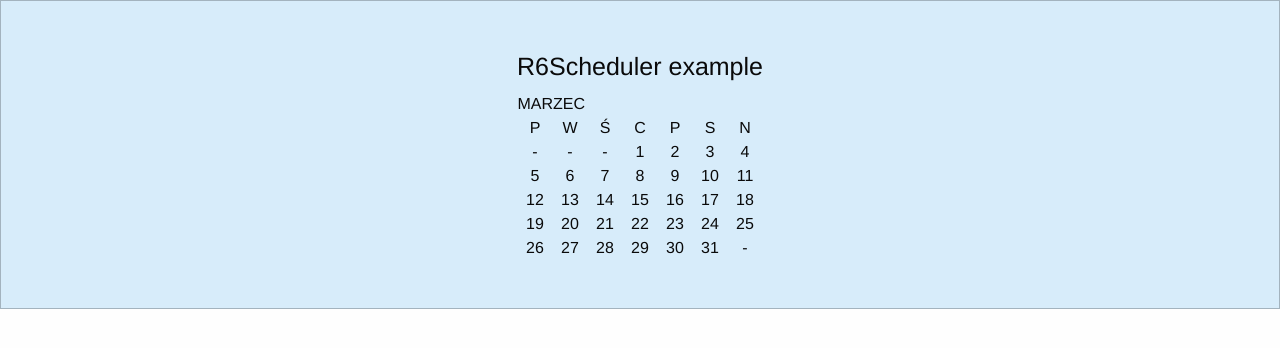
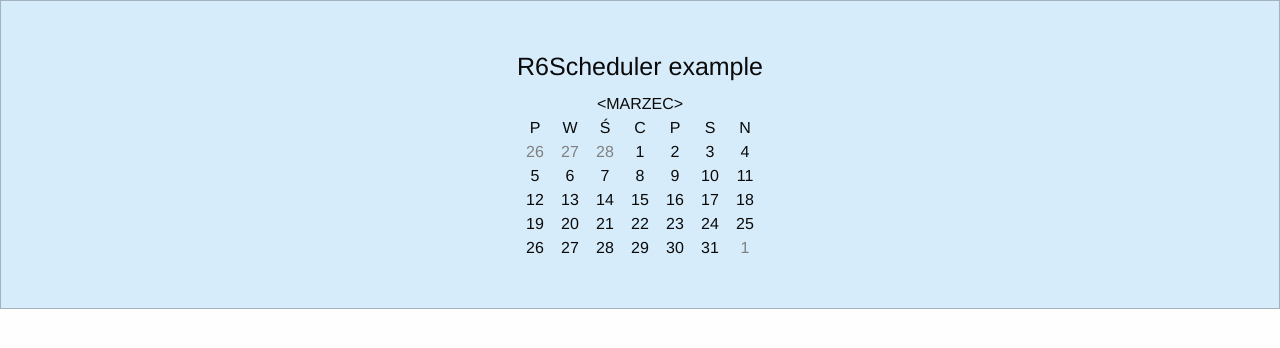
Before and after one commit to arolonger/R6-Scheduler, a website built with webpack: page demo/index.html in a window 1280 px wide. Built offline with nearby package versions, Linux system fonts and the light colour scheme.

Commit message:
filling gaps by parameter, prev/next control

```diff
--- a/demo/index.html
+++ b/demo/index.html
@@ -12,11 +12,24 @@
         width: 245px;
         margin: 0 auto;
     }
+    .r6-month-name {
+        text-align: center;
+    }
+    .r6-prev-month:before {
+        content: "<";
+    }
+    .r6-next-month:before {
+        content: ">";
+    }
     .r6-cell,
     .r6-day {
         display: inline-block;
         width: calc(100%/7);
         text-align: center;
+    }
+    .r6-day.r6-empty-day,
+    .r6-day.r6-different-month-day {
+        color: gray;
     }
     </style>
 </head>
@@ -39,7 +52,8 @@
     <script>
     new R6Scheduler.init({
         container: document.querySelector(".r6-scheduler"),
-        currentDate: new Date
+        initialDate: new Date,
+        fillGaps: true
     });
     </script>
 
--- a/src/R6Scheduler.ts
+++ b/src/R6Scheduler.ts
@@ -1,8 +1,24 @@
-import helpers from "../src/helpers/helpers";
+// import helpers from "../src/helpers/helpers";
+
+// import {isTuesday, isWednesday, isThursday, isFriday, isSaturday, isSunday, getDaysInMonth} from 'date-fns/esm';
+
+import * as isMonday from "date-fns/isMonday";
+import * as isTuesday from "date-fns/isTuesday";
+import * as isWednesday from "date-fns/isWednesday";
+import * as isThursday from "date-fns/isThursday";
+import * as isFriday from "date-fns/isFriday";
+import * as isSaturday from "date-fns/isSaturday";
+import * as isSunday from "date-fns/isSunday";
+import * as getDaysInMonth from "date-fns/getDaysInMonth";
+import * as addMonths from "date-fns/addMonths";
+import * as addDays from "date-fns/addDays";
+import * as lastDayOfMonth from "date-fns/lastDayOfMonth";
 
 export default class R6Scheduler {
     dom: Element;
+    _wholeHtmlContainer: Element;
     currentDate: Date;
+    fillGaps: boolean;
     locale: string;
     numerOfDaysInCurrentMonth: number;
     monthName: string;
@@ -12,19 +28,39 @@ export default class R6Scheduler {
 
     constructor (params: any) {
         this.dom = params.container;
-        this.currentDate = params.currentDate;
+        this.currentDate = this._setDateWithFirstDay(params.initialDate);
+        this.fillGaps = params.fillGaps;
         this.locale = "pl-PL";
 
-        this.numerOfDaysInCurrentMonth = helpers.getDaysInMonth(this.currentDate);
-        this.monthName = this._getMonthName(this.currentDate);
+        this._generate(this.currentDate)
+    }
 
-        this.dayNumber = this.currentDate.getDate();
-        this.monthNumber = this.currentDate.getMonth();
-        this.yearNumber = this.currentDate.getFullYear();
+    _setDateWithFirstDay (date: Date):Date {
+        this.dayNumber = 1;
+        this.monthNumber = date.getMonth();
+        this.yearNumber = date.getFullYear();
 
-        this.dom.appendChild(this._drawTopHeader());
-        this.dom.appendChild(this._drawHeader());
-        this.dom.appendChild(this._drawDays());
+        return new Date(this.yearNumber, this.monthNumber, this.dayNumber);
+    }
+
+    _generate (date: Date):void {
+        let wholeHtmlContainer = document.createElement("div");
+        this.numerOfDaysInCurrentMonth = getDaysInMonth(date);
+        this.monthName = this._getMonthName(date);
+
+        this.currentDate = this._setDateWithFirstDay(date);
+
+        wholeHtmlContainer.appendChild(this._drawTopHeader());
+        wholeHtmlContainer.appendChild(this._drawHeader());
+        wholeHtmlContainer.appendChild(this._drawDays());
+        this._finalDraw(wholeHtmlContainer);
+    }
+
+    _finalDraw (wholeHtmlToRender: Element) {
+        if (this.dom.firstChild) {
+            this.dom.removeChild(this.dom.firstChild);
+        }
+        this.dom.appendChild(wholeHtmlToRender);
     }
 
     _getWeekDays() {
@@ -43,10 +79,28 @@ export default class R6Scheduler {
         return date.toLocaleString(this.locale, { month: "long"}).toUpperCase();
     }
 
+    _prevMonth() {
+        this._generate(addMonths(this.currentDate, -1));
+    }
+
+    _nextMonth() {
+        this._generate(addMonths(this.currentDate, 1));
+    }
+
     _drawTopHeader () {
         const wrapper = document.createElement("div");
+        const prev = document.createElement("span");
+        const next = document.createElement("span");
+
         wrapper.classList.add("r6-month-name");
+        prev.classList.add("r6-prev-month");
+        next.classList.add("r6-next-month");
+
+        wrapper.appendChild(prev);
         wrapper.appendChild(document.createTextNode(this.monthName));
+        wrapper.appendChild(next);
+        prev.addEventListener("click", this._prevMonth.bind(this));
+        next.addEventListener("click", this._nextMonth.bind(this));
 
         return wrapper;
     }
@@ -70,8 +124,8 @@ export default class R6Scheduler {
     _drawDays () {
         const daysWrapper = document.createElement("div");
 
-        const beginGap = this._findGaps(1);
-        this._drawGap(beginGap, daysWrapper);
+        const beginGap = this._findNumberOfDaysToFillUpGap(1);
+        this._drawGap(beginGap, daysWrapper, "begin");
 
         for (var i:number = 1; i <= this.numerOfDaysInCurrentMonth; i++) {
             var day = document.createElement("div");
@@ -80,74 +134,81 @@ export default class R6Scheduler {
             daysWrapper.appendChild(day);
         }
 
-        const endGap = this._findGaps(this.numerOfDaysInCurrentMonth);
-        this._drawGap(endGap, daysWrapper);
+        const endGap = this._findNumberOfDaysToFillUpGap(this.numerOfDaysInCurrentMonth);
+        this._drawGap(endGap, daysWrapper, "end");
 
         return daysWrapper;
     }
 
-    _drawGap (gap: number, daysWrapper: Element) {
+    _drawGap (gap: number, daysWrapper: Element, direction: string) {
         if (gap !== 0) {
             for (let i = 1; i <= gap; i++) {
                 const emptyDay = document.createElement("div");
                 emptyDay.classList.add("r6-day");
-                emptyDay.classList.add("r6-empty-day");
-                emptyDay.appendChild(document.createTextNode("-"));
+
+                if (this.fillGaps) {
+                    emptyDay.classList.add("r6-different-month-day");
+                    let valueToInsert = this._setCorrectDayValue(gap, i, direction);
+                    console.log(valueToInsert);
+                    emptyDay.appendChild(document.createTextNode(String(valueToInsert)));
+                } else {
+                    emptyDay.classList.add("r6-empty-day");
+                    emptyDay.appendChild(document.createTextNode("-"));
+                }
+
                 daysWrapper.appendChild(emptyDay);
             }
         }
     }
 
-    _findGaps (dayNumber: number) :any {
+    _setCorrectDayValue (numberOfElementsToGenerate:number, elementIndex: number, direction: string) {
+        let newDateToShareDayNumber;
+        if (direction === "begin") {
+            newDateToShareDayNumber = addDays(this.currentDate, -numberOfElementsToGenerate + elementIndex -1);
+        } else if (direction === "end") {
+            newDateToShareDayNumber = addDays(lastDayOfMonth(this.currentDate), elementIndex);
+        }
+
+        return newDateToShareDayNumber.getDate();
+    }
+
+    _findNumberOfDaysToFillUpGap (dayNumber: number) :any {
         let date = new Date(this.yearNumber, this.monthNumber, dayNumber);
         let gap = 0;
 
         if (dayNumber === 1) {
-            if (helpers.isMonday(date)) {
-                return gap;
-            } else if(helpers.isTuesday(date)) {
+            if (isMonday(date)) {
+            } else if(isTuesday(date)) {
                 gap += 1;
-                return gap;
-            } else if (helpers.isWednesday(date)) {
+            } else if (isWednesday(date)) {
                 gap += 2;
-                return gap;
-            } else if (helpers.isThursday(date)) {
+            } else if (isThursday(date)) {
                 gap += 3;
-                return gap;
-            } else if (helpers.isFriday(date)) {
+            } else if (isFriday(date)) {
                 gap += 4;
-                return gap;
-            } else if (helpers.isSaturday(date)) {
+            } else if (isSaturday(date)) {
                 gap += 5;
-                return gap;
-            } else if (helpers.isSunday(date)) {
+            } else if (isSunday(date)) {
                 gap += 6;
-                return gap;
             }
         } else {
             //looking for last day
-
-            if (helpers.isSunday(date)) {
-                return gap;
-            } else if(helpers.isSaturday(date)) {
+            if (isSunday(date)) {
+            } else if(isSaturday(date)) {
                 gap += 1;
-                return gap;
-            } else if (helpers.isFriday(date)) {
+            } else if (isFriday(date)) {
                 gap += 2;
-                return gap;
-            } else if (helpers.isThursday(date)) {
+            } else if (isThursday(date)) {
                 gap += 3;
-                return gap;
-            } else if (helpers.isWednesday(date)) {
+            } else if (isWednesday(date)) {
                 gap += 4;
-                return gap;
-            } else if (helpers.isTuesday(date)) {
+            } else if (isTuesday(date)) {
                 gap += 5;
-                return gap;
-            } else if (helpers.isMonday(date)) {
+            } else if (isMonday(date)) {
                 gap += 6;
-                return gap;
             }
         }
+
+        return gap;
     }
 }
--- a/src/helpers/helpers.ts
+++ /dev/null
@@ -1,45 +0,0 @@
-export default class Helpers {
-    constructor () {}
-
-    static getDaysInMonth (date: Date): number {
-        var year = date.getFullYear();
-        var monthIndex = date.getMonth();
-        var lastDayOfMonth = new Date(0);
-        lastDayOfMonth.setFullYear(year, monthIndex + 1, 0);
-        lastDayOfMonth.setHours(0, 0, 0, 0);
-        return lastDayOfMonth.getDate();
-    }
-
-    static isMonday (date: Date): boolean {
-        return date.getDay() === 1;
-    }
-
-    static isTuesday (date: Date): boolean {
-        return date.getDay() === 2;
-    }
-
-    static isWednesday (date: Date): boolean {
-        return date.getDay() === 3;
-    }
-
-    static isThursday (date: Date): boolean {
-        return date.getDay() === 4;
-    }
-
-    static isFriday (date: Date): boolean {
-        return date.getDay() === 5;
-    }
-
-    static isSaturday (date: Date): boolean {
-        return date.getDay() === 6;
-    }
-
-    static isSunday (date: Date): boolean {
-        return date.getDay() === 0;
-    }
-
-    static isWeekend (date: Date): boolean {
-        var day = date.getDay();
-        return day === 0 || day === 6
-    }
-}
--- a/webpack.config.js
+++ b/webpack.config.js
@@ -1,5 +1,6 @@
 const path = require('path');
 // const UglifyJSPlugin = require('uglifyjs-webpack-plugin');
+const webpack = require('webpack');
 
 module.exports = {
   entry: './src/index.ts',
@@ -14,7 +15,7 @@ module.exports = {
     ]
   },
   resolve: {
-    extensions: [ '.tsx', '.ts', '.js' ],
+    extensions: [ '*', '.tsx', '.ts', '.js' ],
     modules: [path.resolve(__dirname, "src"), "node_modules"]
   },
   output: {
@@ -23,8 +24,14 @@ module.exports = {
     library: "R6Scheduler",
     libraryTarget: "var"
   },
+  devServer: {
+    contentBase: './',
+    // hot: true
+  },
   mode: "development",
-  // plugins: [
-  //   new UglifyJSPlugin()
-  // ]
+  plugins: [
+    // new webpack.NamedModulesPlugin(),
+    // new webpack.HotModuleReplacementPlugin()
+    // new UglifyJSPlugin()
+  ]
 };
```
Also changed, not shown: package.json (+8 -2 lines), src/index.ts (+7 -0 lines), build/R6Scheduler.js, 1 other file.
